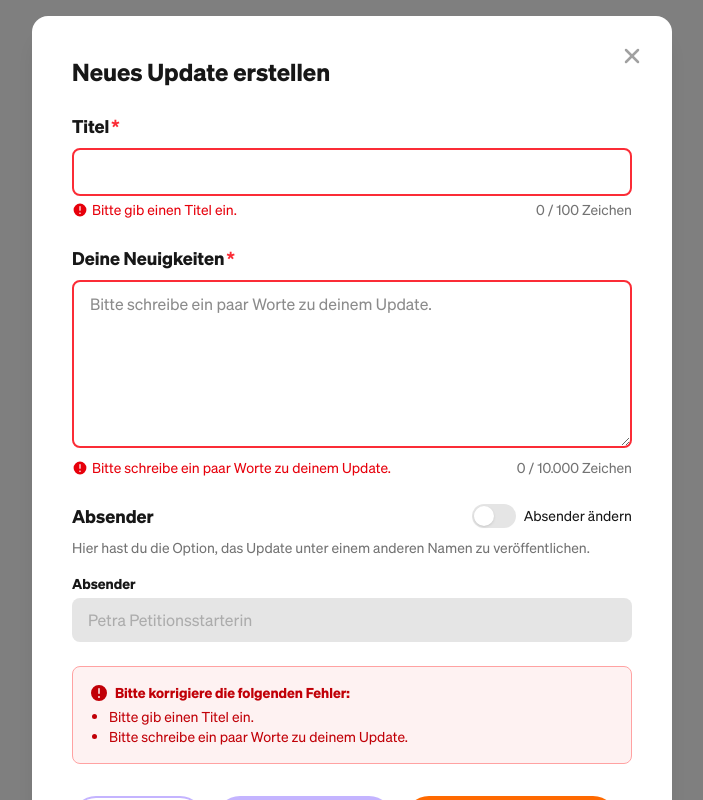
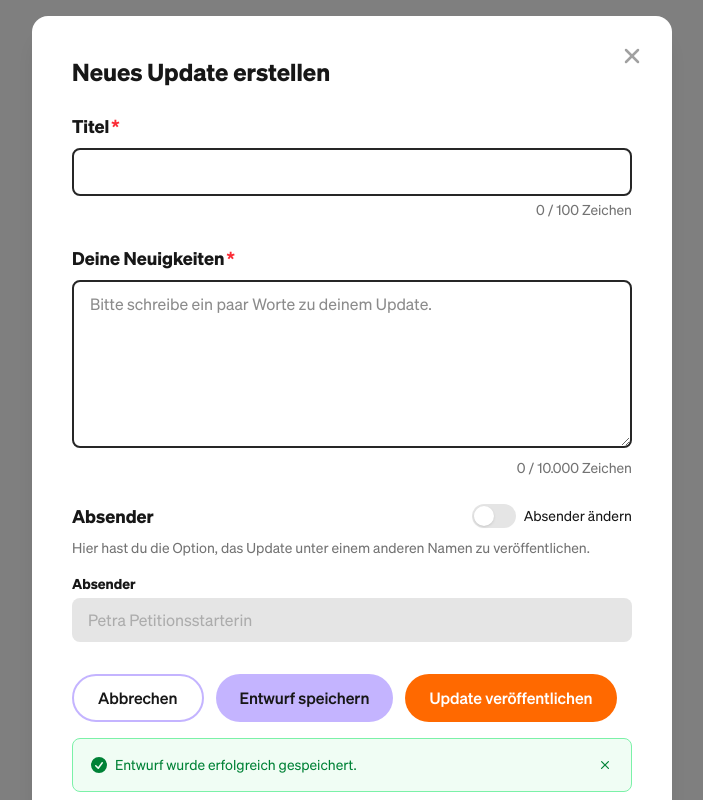
Before and after one commit to bhgordon/innn-it-frontend-developer-test, a Next.js app: page / in a window 1280 px wide. Both pictures are taken after a click on the button "Entwurf speichern". Shown: the whole page, without its empty margins (288-991 px from the left). Built offline with nearby package versions, Linux system fonts and the light colour scheme.

Commit message:
Separate draft saving from publish validation, restore drafts on page load

```diff
--- a/src/components/UpdateModal.tsx
+++ b/src/components/UpdateModal.tsx
@@ -1,6 +1,6 @@
 "use client";
 
-import { useId, useState } from "react";
+import { useEffect, useId, useState } from "react";
 import { TitleField } from "./TitleField";
 import { ContentField } from "./ContentField";
 import { AuthorSection } from "./AuthorSection";
@@ -23,6 +23,20 @@ export function UpdateModal() {
   const [errors, setErrors] = useState<Record<string, string>>({});
   const [successMessage, setSuccessMessage] = useState("");
 
+  useEffect(() => {
+    try {
+      const saved = localStorage.getItem("petition-update-draft");
+      if (!saved) return;
+      const draft = JSON.parse(saved);
+      if (draft.title) setTitle(draft.title);
+      if (draft.content) setContent(draft.content);
+      if (draft.author) {
+        setAuthorName(draft.author);
+        setIsAuthorEditable(true);
+      }
+    } catch { /* ignore corrupted data */ }
+  }, []);
+
   function clearFieldError(field: string) {
     setErrors((prev) => {
       if (!prev[field]) return prev;
@@ -34,6 +48,25 @@ export function UpdateModal() {
   }
 
   function handleSaveDraft() {
+    setSuccessMessage("");
+    setErrors({});
+
+    const data = {
+      title: title.trim(),
+      content: content.trim(),
+      author: authorName.trim(),
+      savedAt: new Date().toISOString(),
+    };
+
+    try {
+      localStorage.setItem("petition-update-draft", JSON.stringify(data));
+      setSuccessMessage("Entwurf wurde erfolgreich gespeichert.");
+    } catch {
+      setErrors({ save: "Entwurf konnte nicht gespeichert werden." });
+    }
+  }
+
+  function handlePublish() {
     setSuccessMessage("");
     const newErrors: Record<string, string> = {};
 
@@ -50,19 +83,7 @@ export function UpdateModal() {
     setErrors(newErrors);
     if (Object.keys(newErrors).length > 0) return;
 
-    const draft = {
-      title: title.trim(),
-      content: content.trim(),
-      author: authorName.trim(),
-      savedAt: new Date().toISOString(),
-    };
-
-    try {
-      localStorage.setItem("petition-update-draft", JSON.stringify(draft));
-      setSuccessMessage("Entwurf wurde erfolgreich gespeichert.");
-    } catch {
-      setErrors({ save: "Entwurf konnte nicht gespeichert werden." });
-    }
+    setSuccessMessage("Update wurde erfolgreich veröffentlicht.");
   }
 
   return (
@@ -181,6 +202,7 @@ export function UpdateModal() {
           </button>
           <button
             type="button"
+            onClick={handlePublish}
             className="rounded-full bg-orange-500 px-6 py-2.5 font-medium text-white transition-colors hover:bg-orange-600"
           >
             Update veröffentlichen
@@ -190,9 +212,40 @@ export function UpdateModal() {
         {successMessage && (
           <div
             role="alert"
-            className="mt-4 rounded-lg border border-green-300 bg-green-50 p-4 text-sm text-green-700"
+            className="mt-4 flex items-center justify-between rounded-lg border border-green-300 bg-green-50 p-4 text-sm text-green-700"
           >
-            {successMessage}
+            <p className="flex items-center gap-1.5">
+              <svg
+                xmlns="http://www.w3.org/2000/svg"
+                viewBox="0 0 20 20"
+                fill="currentColor"
+                className="h-5 w-5 shrink-0"
+                aria-hidden="true"
+              >
+                <path
+                  fillRule="evenodd"
+                  d="M10 18a8 8 0 1 0 0-16 8 8 0 0 0 0 16Zm3.857-9.809a.75.75 0 0 0-1.214-.882l-3.483 4.79-1.88-1.88a.75.75 0 1 0-1.06 1.061l2.5 2.5a.75.75 0 0 0 1.137-.089l4-5.5Z"
+                  clipRule="evenodd"
+                />
+              </svg>
+              {successMessage}
+            </p>
+            <button
+              type="button"
+              onClick={() => setSuccessMessage("")}
+              className="ml-4 shrink-0 rounded-full p-0.5 text-green-700 hover:text-green-900 transition-colors"
+              aria-label="Meldung schließen"
+            >
+              <svg
+                xmlns="http://www.w3.org/2000/svg"
+                viewBox="0 0 20 20"
+                fill="currentColor"
+                className="h-4 w-4"
+                aria-hidden="true"
+              >
+                <path d="M6.28 5.22a.75.75 0 0 0-1.06 1.06L8.94 10l-3.72 3.72a.75.75 0 1 0 1.06 1.06L10 11.06l3.72 3.72a.75.75 0 1 0 1.06-1.06L11.06 10l3.72-3.72a.75.75 0 0 0-1.06-1.06L10 8.94 6.28 5.22Z" />
+              </svg>
+            </button>
           </div>
         )}
       </form>
```
